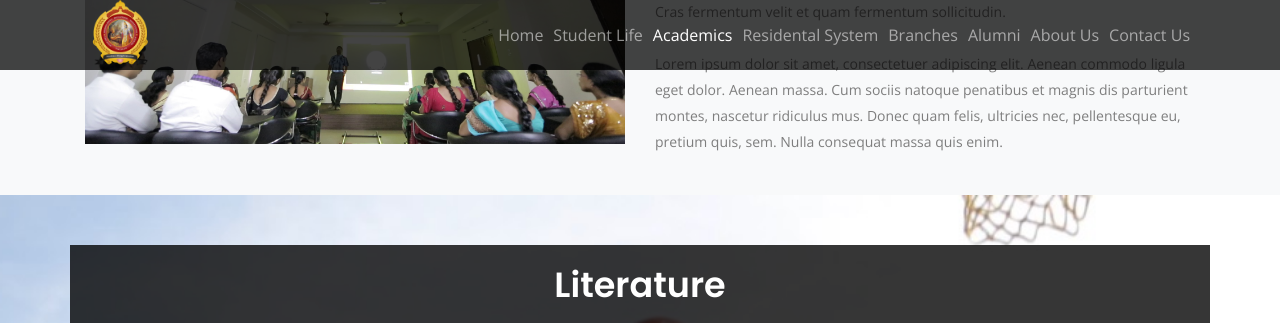
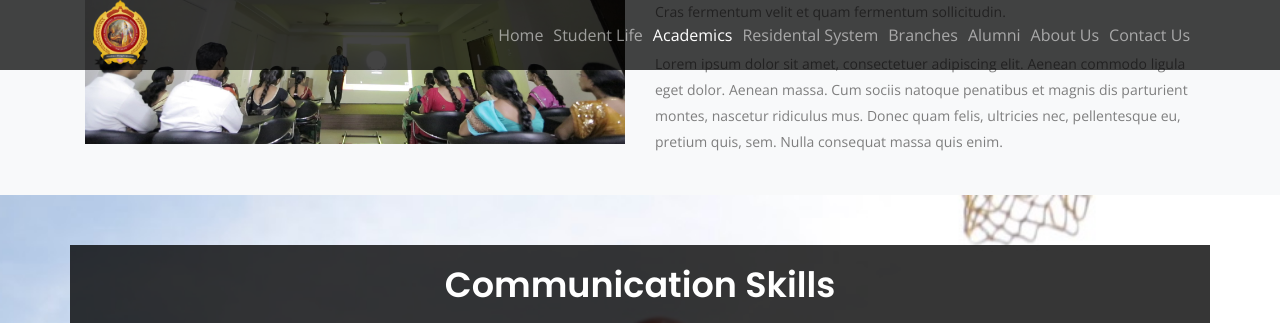
Before and after one commit to krei-school/krei-school.github.io, a Jekyll site: the page built from academics.md, in a window 1280 px wide and 900 px high, scrolled down 2363 px, cut to the strip 0-323 px from the top of the window. Built offline with Jekyll 4.4.1, drawn with Linux system fonts in a browser that asks for light colours.

Commit message:
Updated Academics

```diff
--- a/academics.md
+++ b/academics.md
@@ -57,7 +57,7 @@ sections:
       nascetur ridiculus mus. Donec quam felis, ultricies nec, pellentesque eu, pretium
       quis, sem. Nulla consequat massa quis enim."
   i5:
-    title: Literature
+    title: Communication Skills
     cards:
       i1:
         title: Spoken English
```
